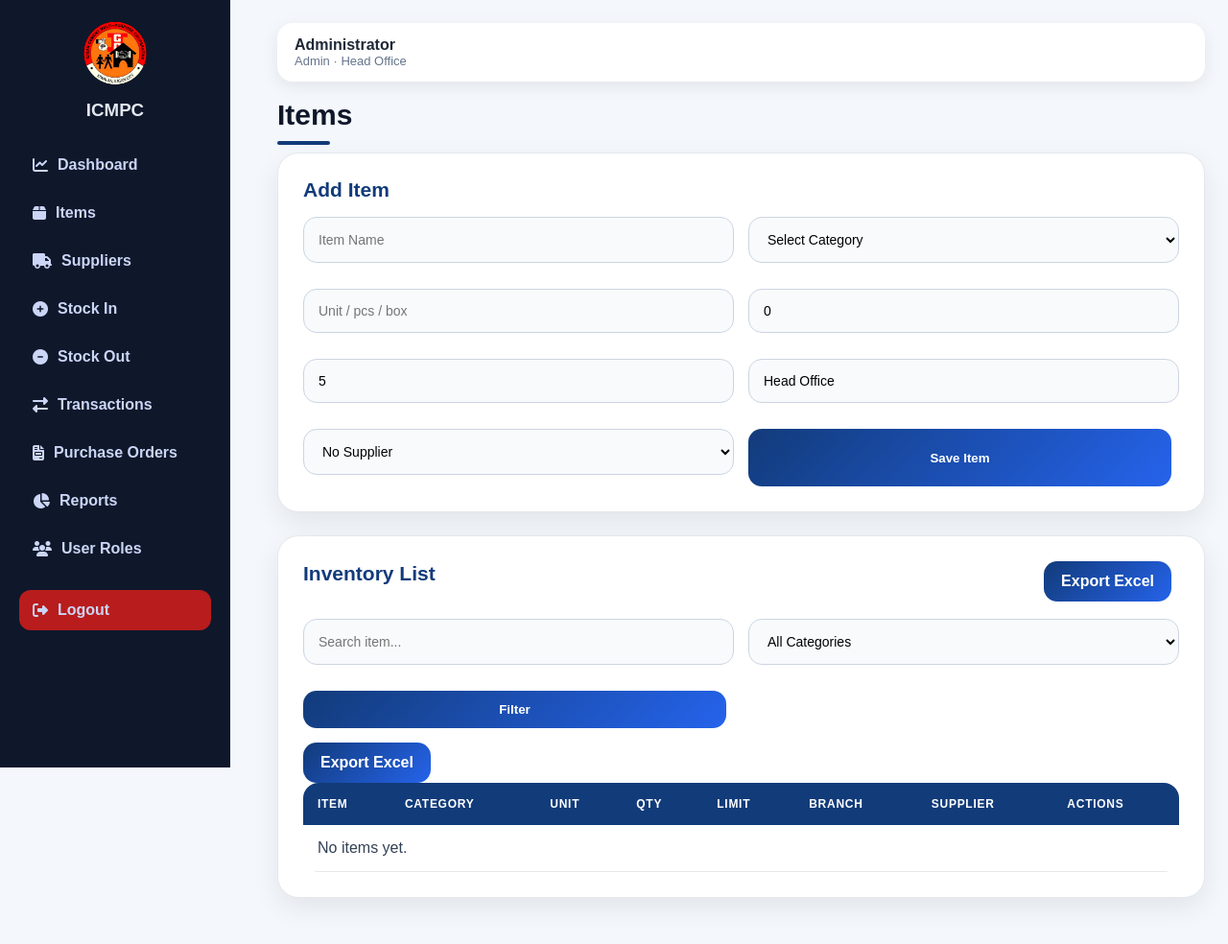
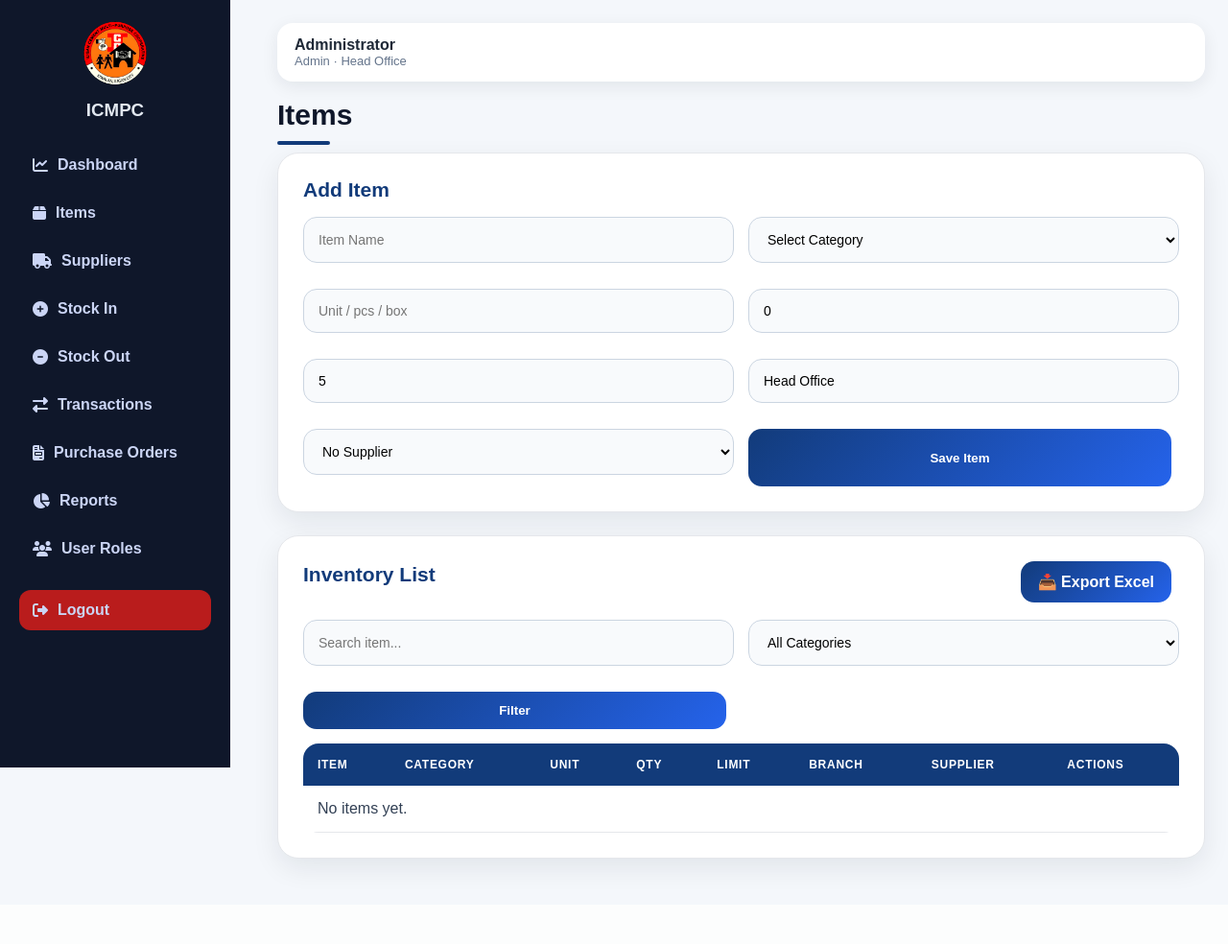
Before and after one commit to hamotk1010-cloud/icmpc-inventory-system, a Flask app: page /items in a window 1280 px wide. Shown: the whole page at 96% size. After the commit the page ends 914 px from the top, so only its background shows below. Run offline with Flask 3, Linux system fonts and the light colour scheme; a user stored in the database is signed in; data that the repository does not hold is empty; some libraries are stand-ins or nearby versions.

Commit message:
Fix duplicate export button and clean UI

```diff
--- a/templates/items.html
+++ b/templates/items.html
@@ -38,7 +38,9 @@
         <a href="{{ url_for('export_items',
     search=request.args.get('search'),
     category=request.args.get('category')) }}"
-class="btn-link">Export Excel</a>
+class="btn-link">
+    📥 Export Excel
+</a>
     </div>
 
 <form method="GET" class="form-grid" style="margin-bottom:15px;">
@@ -60,10 +62,6 @@ class="btn-link">Export Excel</a>
 
 </form>
 
-<a href="{{ url_for('export_items',
-    search=request.args.get('search'),
-    category=request.args.get('category')) }}"
-class="btn-link">Export Excel</a>
 
     <table>
         <thead>
```
